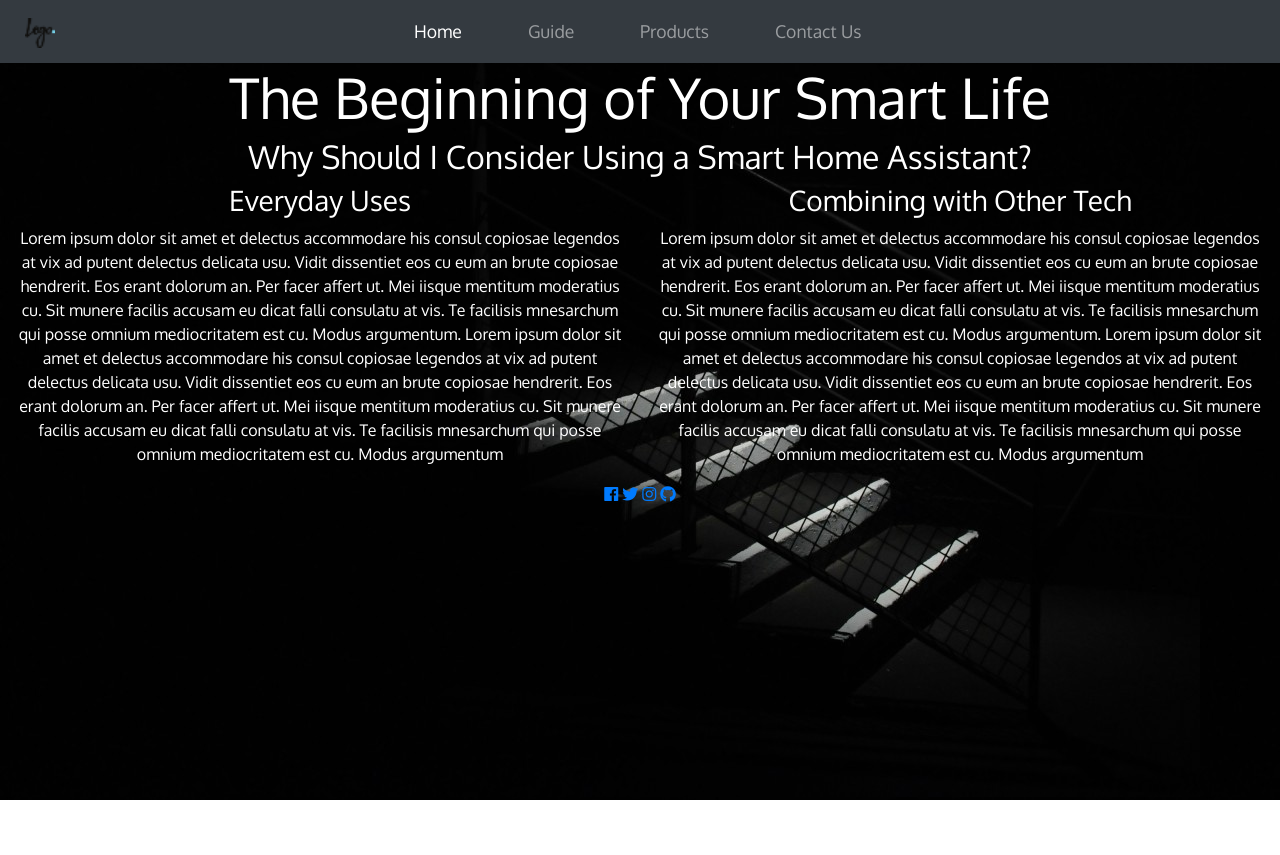
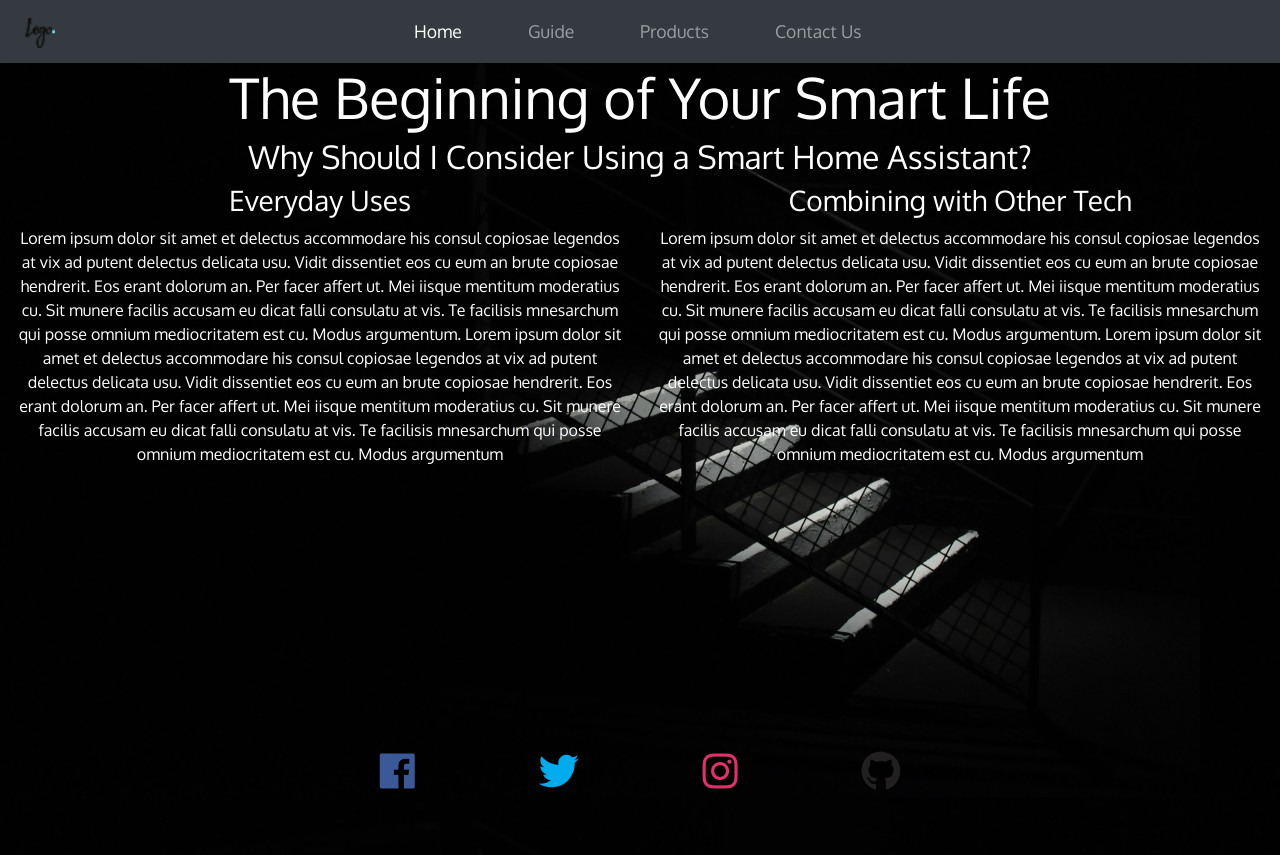
Before and after one commit to JaymeeDEV/SmartHome, a plain HTML site: page index.html in a window 1280 px wide. Before the commit the page ends 800 px from the top, so only its background shows below. Drawn offline with nearby package versions, Linux system fonts and the light colour scheme.

Commit message:
styled footer and added custom scroll bar

```diff
--- a/css/style.css
+++ b/css/style.css
@@ -1,5 +1,5 @@
 @import url('https://fonts.googleapis.com/css?family=Oxygen:400,500,700');
-
+/*------------------------------------------------General*/
 html, body{
     height:100%;
     width:100%;
@@ -24,3 +24,46 @@ html, body{
 }
 @media (max-width:576px){
 }
+
+/*------------------------------------------------Social Links*/
+.social a{
+    font-size:2.5em;
+    padding:1.5em;
+}
+
+.fa-facebook{
+    color:#3b5998;
+}
+.fa-twitter{
+    color:#00aced;
+}
+.fa-instagram{
+    color:#e1306c;
+}
+.fa-github{
+    color:#211f1f;
+}
+
+footer{
+    position:absolute;
+    bottom:0;
+    width:100%;
+}
+
+/*------------------------------------------------Scroll Bar*/
+
+::-webkit-scrollbar {
+  width: 9px;
+}
+
+::-webkit-scrollbar-thumb {
+  border-radius: 10px;
+  background-color: white;
+  box-shadow: inset 0 0 6px rgba(0, 0, 0, 0.3);
+}
+
+::-webkit-scrollbar-track {
+  background-color: black;
+  box-shadow: inset 0 0 6px rgba(0, 0, 0, 0.3);
+
+}
--- a/index.html
+++ b/index.html
@@ -59,18 +59,21 @@
       <div class="col-xs-12 col-sm-12 col-md-6 col-lg-6">
         <h3>Everyday Uses</h3>
         <p>Lorem ipsum dolor sit amet et delectus accommodare his consul copiosae legendos at vix ad putent delectus delicata usu. Vidit dissentiet eos cu eum an brute copiosae hendrerit. Eos erant dolorum an. Per facer affert ut. Mei iisque mentitum moderatius
-            cu. Sit munere facilis accusam eu dicat falli consulatu at vis. Te facilisis mnesarchum qui posse omnium mediocritatem est cu. Modus argumentum. Lorem ipsum dolor sit amet et delectus accommodare his consul copiosae legendos at vix ad putent delectus delicata usu. Vidit dissentiet eos cu eum an brute copiosae hendrerit. Eos erant dolorum an. Per facer affert ut. Mei iisque mentitum moderatius
-            cu. Sit munere facilis accusam eu dicat falli consulatu at vis. Te facilisis mnesarchum qui posse omnium mediocritatem est cu. Modus argumentum</p>
+          cu. Sit munere facilis accusam eu dicat falli consulatu at vis. Te facilisis mnesarchum qui posse omnium mediocritatem est cu. Modus argumentum. Lorem ipsum dolor sit amet et delectus accommodare his consul copiosae legendos at vix ad putent
+          delectus delicata usu. Vidit dissentiet eos cu eum an brute copiosae hendrerit. Eos erant dolorum an. Per facer affert ut. Mei iisque mentitum moderatius cu. Sit munere facilis accusam eu dicat falli consulatu at vis. Te facilisis mnesarchum
+          qui posse omnium mediocritatem est cu. Modus argumentum</p>
       </div>
       <div class="col-xs-12 col-sm-12 col-md-6 col-lg-6">
         <h3>Combining with Other Tech</h3>
         <p>Lorem ipsum dolor sit amet et delectus accommodare his consul copiosae legendos at vix ad putent delectus delicata usu. Vidit dissentiet eos cu eum an brute copiosae hendrerit. Eos erant dolorum an. Per facer affert ut. Mei iisque mentitum moderatius
-            cu. Sit munere facilis accusam eu dicat falli consulatu at vis. Te facilisis mnesarchum qui posse omnium mediocritatem est cu. Modus argumentum. Lorem ipsum dolor sit amet et delectus accommodare his consul copiosae legendos at vix ad putent delectus delicata usu. Vidit dissentiet eos cu eum an brute copiosae hendrerit. Eos erant dolorum an. Per facer affert ut. Mei iisque mentitum moderatius
-            cu. Sit munere facilis accusam eu dicat falli consulatu at vis. Te facilisis mnesarchum qui posse omnium mediocritatem est cu. Modus argumentum</p>
+          cu. Sit munere facilis accusam eu dicat falli consulatu at vis. Te facilisis mnesarchum qui posse omnium mediocritatem est cu. Modus argumentum. Lorem ipsum dolor sit amet et delectus accommodare his consul copiosae legendos at vix ad putent
+          delectus delicata usu. Vidit dissentiet eos cu eum an brute copiosae hendrerit. Eos erant dolorum an. Per facer affert ut. Mei iisque mentitum moderatius cu. Sit munere facilis accusam eu dicat falli consulatu at vis. Te facilisis mnesarchum
+          qui posse omnium mediocritatem est cu. Modus argumentum</p>
       </div>
     </div>
   </div>
   <!-- Social Links //-->
+  <footer class="page-footer font-small">
     <div class="container-fluid padding">
       <div class="col-12 social text-center padding">
         <a href="#"><i class="fab fa-facebook"></i></a>
@@ -79,11 +82,7 @@
         <a href="#"><i class="fab fa-github"></i></a>
       </div>
     </div>
-  </div>
-
-
-
-  <footer></footer>
+  </footer>
 </body>
 
 </html>
```
Lines whose indentation alone changed are shown as unchanged.
